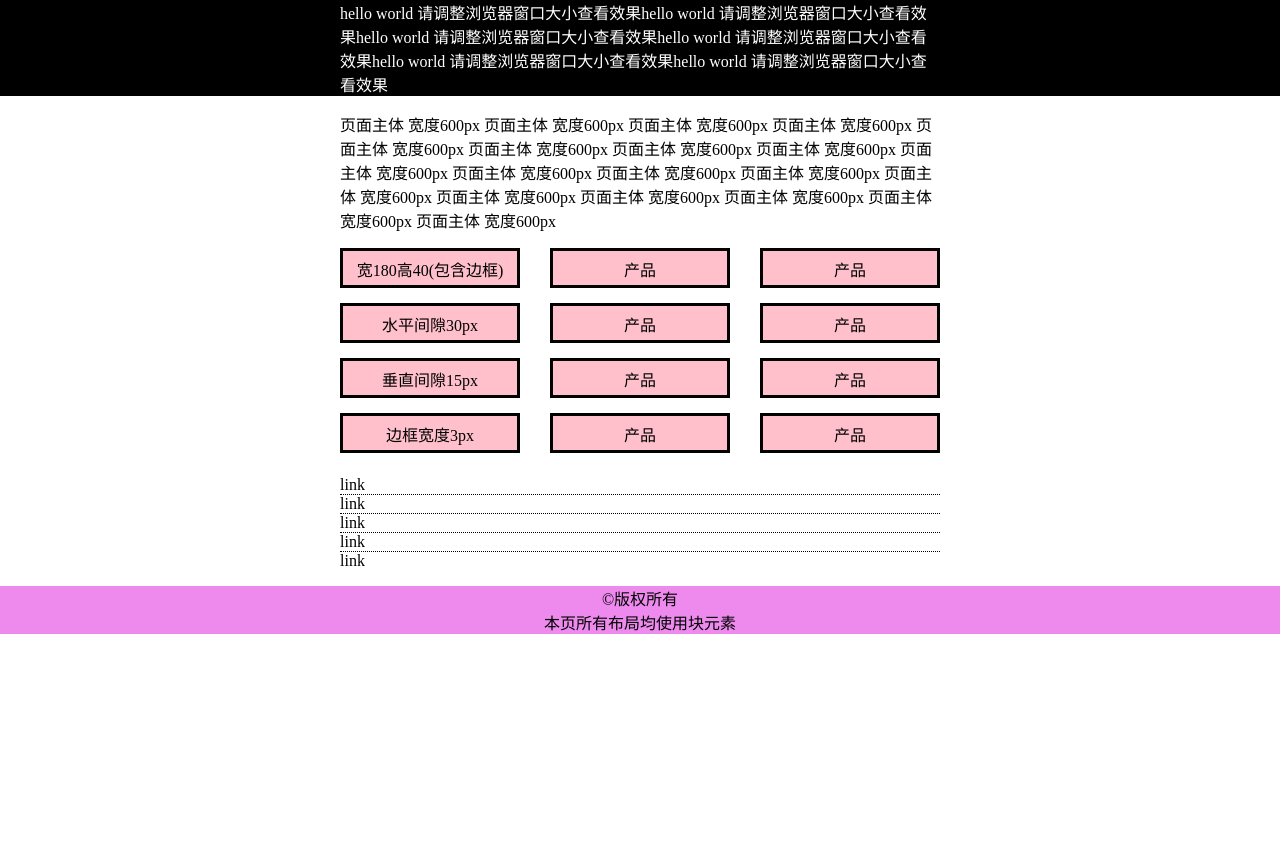
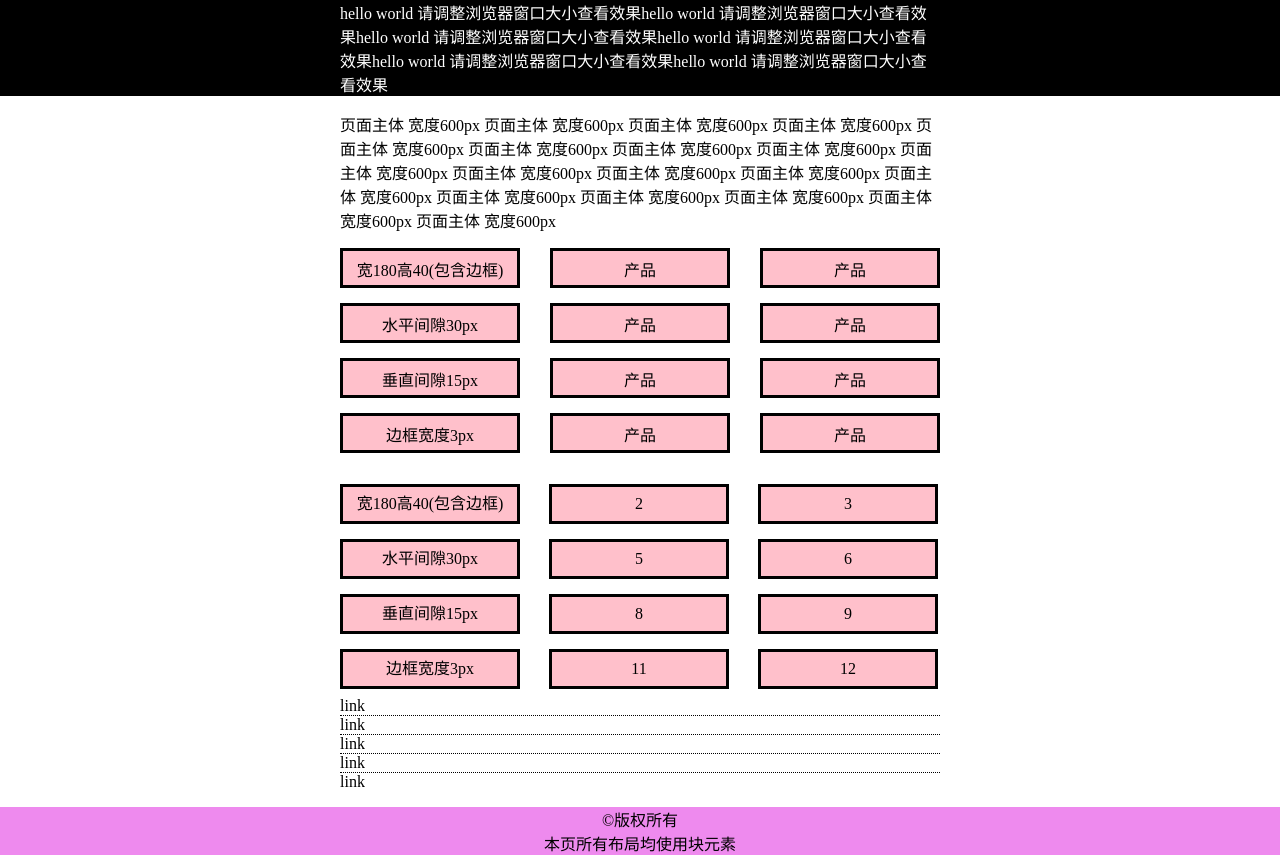
Before and after one commit to tibajian/miao, a plain HTML site: page css-block-layout.html in a window 1280 px wide. Before the commit the page ends 800 px from the top, so only its background shows below. Drawn offline with Linux system fonts and the light colour scheme.

Commit message:
line-block

```diff
--- a/css-block-layout.html
+++ b/css-block-layout.html
@@ -87,6 +87,27 @@
       margin-right: auto;
       text-align: center;
     }
+    .box-two {
+      width: 600px;
+      margin: auto;
+    }
+    .box-b li {
+      display: inline-block;
+      background-color: pink;
+      width: 174px;
+      border: 3px solid;
+      margin-right: 65px;
+      margin-top: 15px;
+      height: 34px;
+      text-align: center;
+      line-height: 33px;
+    }
+    .box-b li:hover {
+      background-color: blue;
+    }
+    .box-b :nth-child(3n) {
+      margin-right: 0;
+    }
   </style>
 </head>
 <body>
@@ -114,6 +135,22 @@
       <div>产品</div>
     </div>
   </div>
+  <div class="box-two">
+    <ul class="box-b">
+      <li>宽180高40(包含边框)</li>
+      <li>2</li>
+      <li>3</li>
+      <li>水平间隙30px</li>
+      <li>5</li>
+      <li>6</li>
+      <li>垂直间隙15px</li>
+      <li>8</li>
+      <li>9</li>
+      <li>边框宽度3px</li>
+      <li>11</li>
+      <li>12</li>
+    </ul>
+  </div>
   <div id="four-box">
     <ul>
       <li>link</li>
```
Also changed, not shown: qq-mail-block.html (+48 -5 lines).
